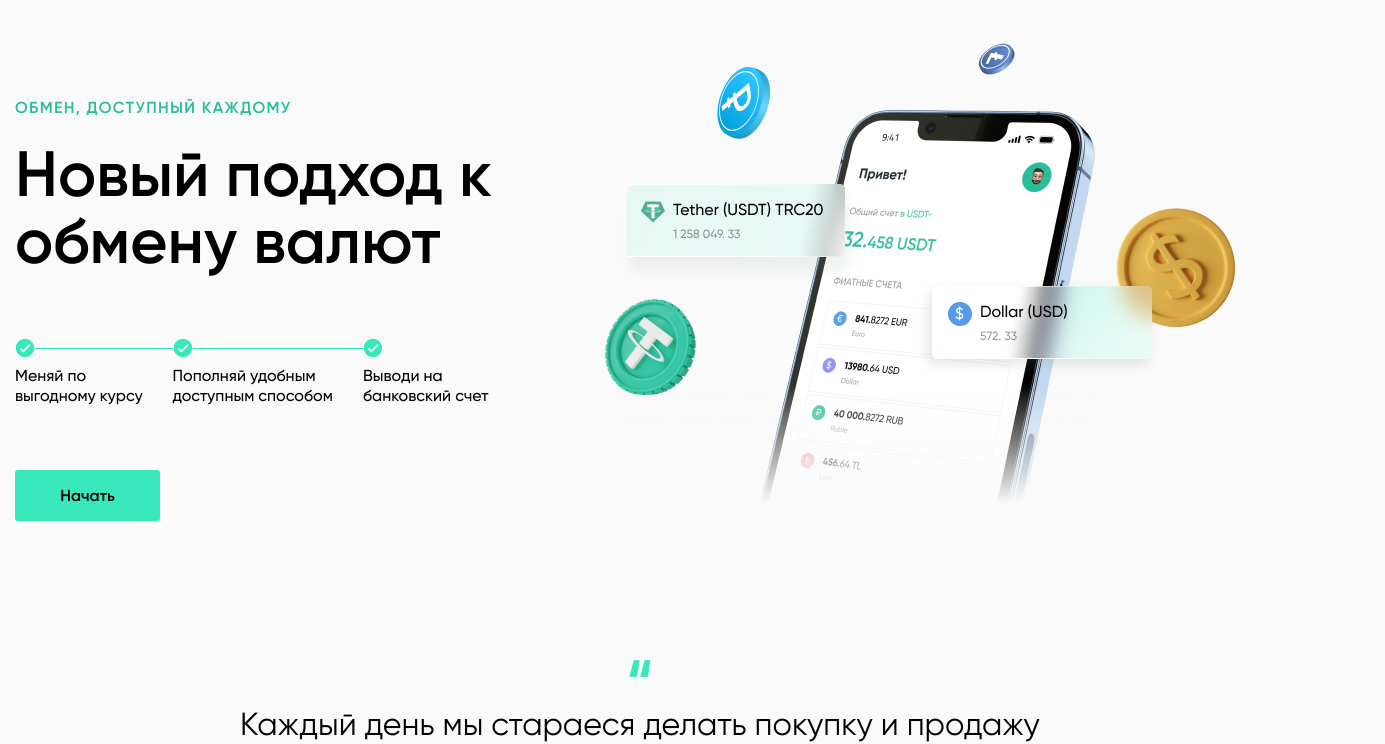
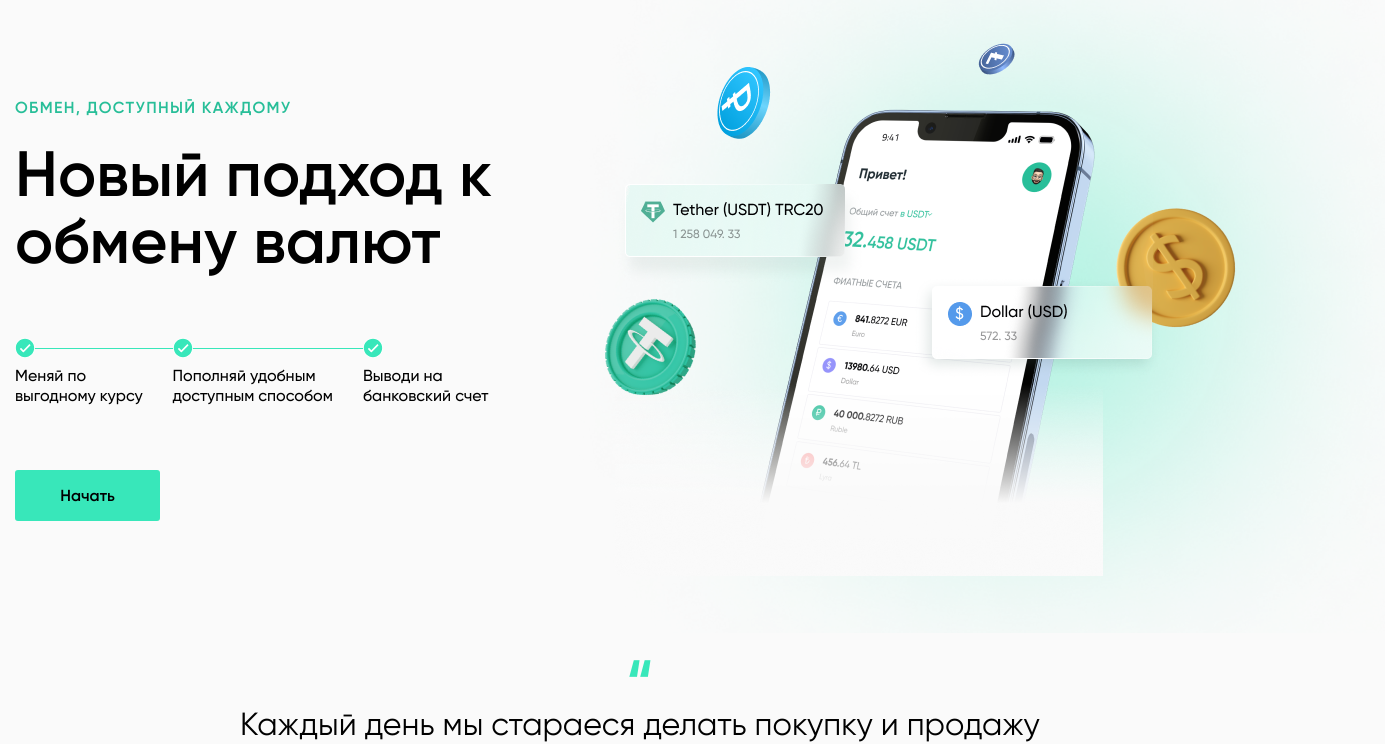
Before and after one commit to hdghaII/mintxmaket, a website: page index.html in a window 1280 px wide. Shown: the part 62-806 px from the top of the page, 1385 px wide, since content can reach past the window. Drawn offline with nearby package versions, Linux system fonts and the light colour scheme.

Commit message:
unfinished image

```diff
--- a/mix-manifest.json
+++ b/mix-manifest.json
@@ -26,6 +26,7 @@
     "/assets/img/logo 1.png": "/assets/img/logo 1.png",
     "/assets/img/logo1.png": "/assets/img/logo1.png",
     "/assets/img/logo1.svg": "/assets/img/logo1.svg",
+    "/assets/img/main__ellipse.png": "/assets/img/main__ellipse.png",
     "/assets/img/phoneimg.png": "/assets/img/phoneimg.png",
     "/assets/img/theme.svg": "/assets/img/theme.svg",
     "/assets/img/whyusicon.png": "/assets/img/whyusicon.png",
--- a/src/scss/template-parts/main.scss
+++ b/src/scss/template-parts/main.scss
@@ -107,6 +107,18 @@ body {
         height: 533px;
         flex-shrink: 0;
         margin-left: 67px;
+        position: relative;
+        &::after {
+            content: '';
+            background-image: url(../img/main__ellipse.png);
+            background-size: cover;
+            z-index: -1;
+            position: absolute;
+            width: 120%;
+            height: 120%;
+            left: -20px;
+            top: -50px;
+        }
         img {
             width: 100%;
             height: 100%;
```
Also changed, not shown: assets/css/frontend.min.css, assets/img/main__ellipse.png (added), src/img/main__ellipse.png (added), 1 other file.
